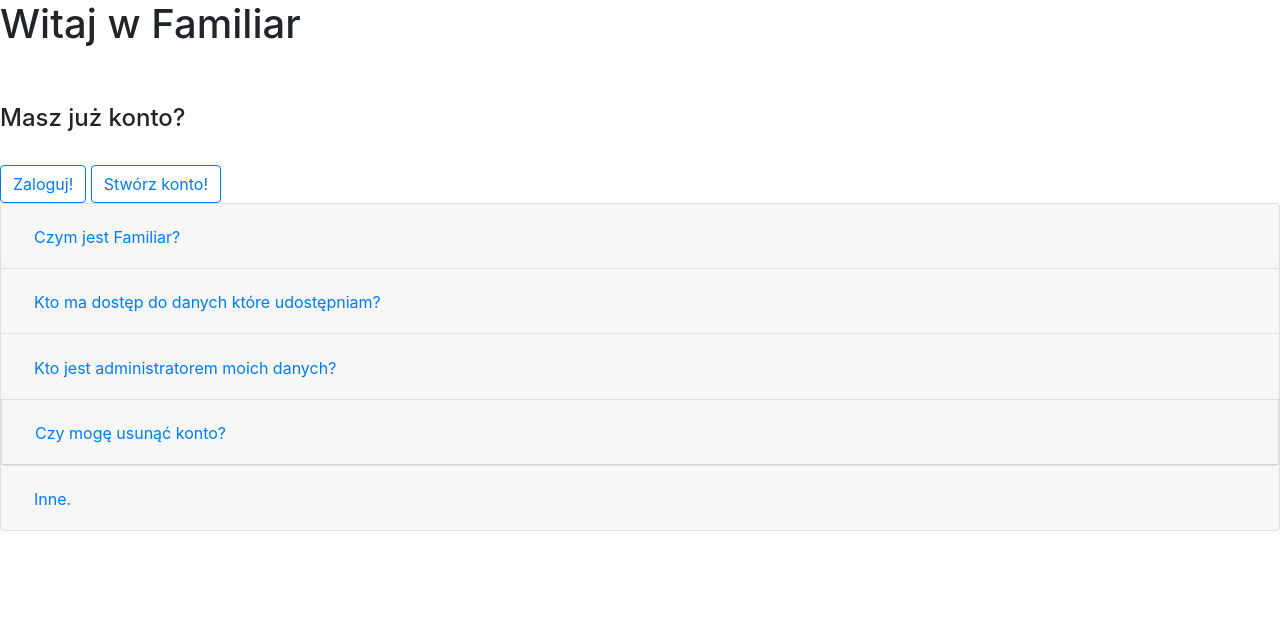
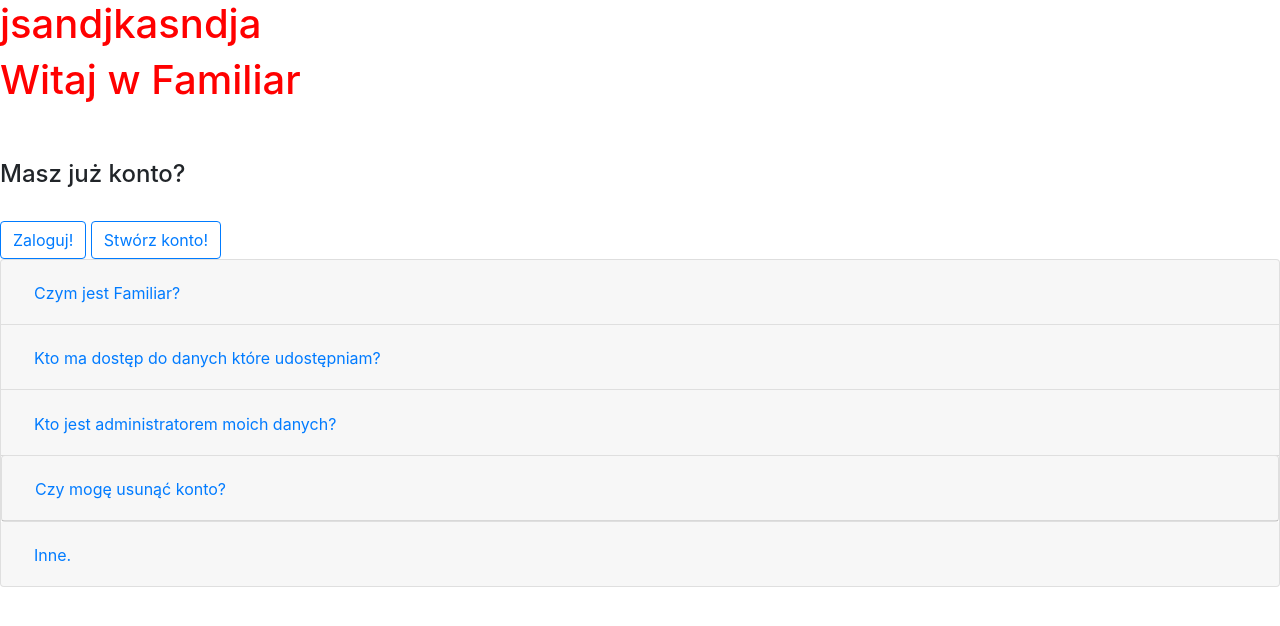
Before and after one commit to MarcinManiak/Familiar, a Django app: page / in a window 1280 px wide. Shown: the top 626 px of the page. Run offline with Django 3.2, Linux system fonts and the light colour scheme; some libraries are stand-ins or nearby versions.

Commit message:
static + css starts

```diff
--- /dev/null
+++ b/Authentication/static/Authentication/css/style.css
@@ -0,0 +1,3 @@
+.test {
+    color: red;
+}
--- a/Authentication/templates/Authentication/base.html
+++ b/Authentication/templates/Authentication/base.html
@@ -5,12 +5,17 @@
     <meta charset="utf-8">
     <meta name="viewport" content="width=device-width, initial-scale=1, shrink-to-fit=no">
 
+    {% load static %}
+
     <!-- Bootstrap CSS -->
     <link rel="stylesheet" href="https://stackpath.bootstrapcdn.com/bootstrap/4.4.1/css/bootstrap.min.css" integrity="sha384-Vkoo8x4CGsO3+Hhxv8T/Q5PaXtkKtu6ug5TOeNV6gBiFeWPGFN9MuhOf23Q9Ifjh" crossorigin="anonymous">
+
+    <link rel="stylesheet" href="{% static 'Authentication/css/style.css' %}" />
 
     <title>Familiar</title>
   </head>
   <body>
+  <h1 class='test'>jsandjkasndja</h1>
     {% block content %} {% endblock %}
 
     <!-- Optional JavaScript -->
--- a/Authentication/templates/Authentication/home.html
+++ b/Authentication/templates/Authentication/home.html
@@ -2,10 +2,11 @@
 
 {% block content %}
 
+<div class="back-home">
+
+  <h1 class="test" >Witaj w Familiar</h1><br><br>
 
   {% if user.is_authenticated %}
-
-<h1>Witaj w Familiar</h1></h1><br><br>
 
   <h4>Jesteś już zalogowany jako: {{ user.username }}</h4>
 
@@ -17,7 +18,6 @@
   </form>
   {% else %}
 
-<h1>Witaj w Familiar</h1></h1><br><br>
 
   <h4>Masz już konto?</h4><br>
   <a href="login/" class="btn btn-outline-primary">Zaloguj!</a>
@@ -96,4 +96,6 @@
       </div>
     </div>
   </div>
+
+</div>
 {% endblock %}
--- a/familiar/settings.py
+++ b/familiar/settings.py
@@ -120,8 +120,9 @@
 # https://docs.djangoproject.com/en/3.0/howto/static-files/
 
 STATIC_URL = '/static/'
+MEDIA_ROOT = os.path.join(BASE_DIR, 'static')
+
 MEDIA_URL = '/media/'
+MEDIA_ROOT = os.path.join(BASE_DIR, 'media')
 
 LOGIN_URL = '/login'
-
-MEDIA_ROOT = os.path.join(BASE_DIR, 'media')
```
Also changed, not shown: Authentication/templates/Authentication/profile.html (+4 -4 lines), Authentication/static/Authentication/img/cell.png (added), db.sqlite3. Lines whose indentation alone changed are shown as unchanged.
